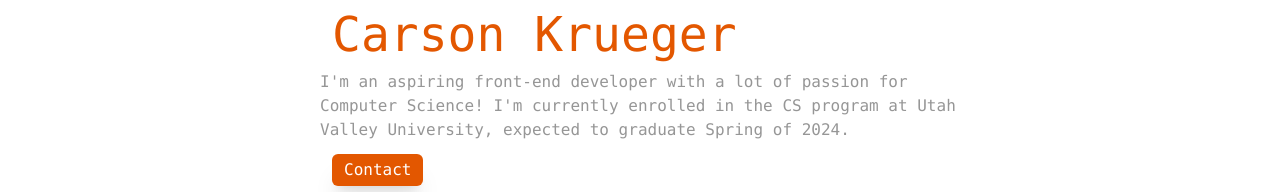
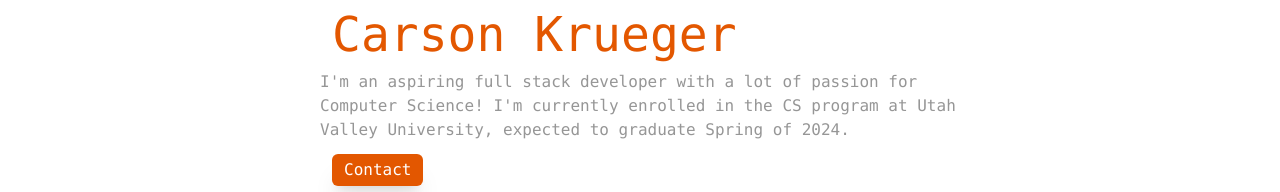
Before and after one commit to carsonkrueger/My-Portfolio-Site, a Next.js app: page / in a window 1280 px wide. Shown: the part 320-512 px from the top of the page. Built offline with nearby package versions, Linux system fonts and the light colour scheme; no server answers.

Commit message:
added scrolling to contact button

```diff
--- a/app/components/Contact.tsx
+++ b/app/components/Contact.tsx
@@ -1,6 +1,6 @@
 "use client";
 
-import { useRef, createRef, FormEvent, useEffect } from "react";
+import { useRef, FormEvent, useEffect } from "react";
 import emailjs from "@emailjs/browser";
 
 import { ensure } from "../../utils/ensure";
--- a/app/page.tsx
+++ b/app/page.tsx
@@ -1,6 +1,6 @@
 "use client";
 
-import { useState, useRef, useEffect } from "react";
+import { useState, useRef } from "react";
 
 import HeaderIcon from "./components/HeaderIcon";
 import Button from "./components/Button";
@@ -15,6 +15,7 @@ import { NotiType } from "./types/types";
 export default function Home() {
   const [show, setShow] = useState<boolean>(false);
   const noti = useRef<NotiType>(NotiType.FAILURE);
+  const contactRef = useRef<HTMLDivElement>(null);
 
   function addNotification(notiType: NotiType): void {
     noti.current = notiType;
@@ -23,6 +24,11 @@ export default function Home() {
 
   function removeNotification(): void {
     setShow(false);
+  }
+
+  function scrollTo(e: any, ref: Element) {
+    e.preventDefault();
+    if (ref) ref.scrollIntoView({ behavior: "smooth" });
   }
 
   return (
@@ -74,12 +80,12 @@ export default function Home() {
             Carson Krueger
           </div>
           <p>
-            I&apos;m an aspiring front-end developer with a lot of passion for
+            I&apos;m an aspiring full stack developer with a lot of passion for
             Computer Science! I&apos;m currently enrolled in the CS program at
             Utah Valley University, expected to graduate Spring of 2024.
           </p>
           <ButtonClient
-            // onClick={(e: any) => e.preventDefault()}
+            onClick={(e: any) => scrollTo(e, contactRef.current)}
             className="transition-transform hover:-translate-y-1 flex items-center justify-center bg-primary self-start px-3 py-1 sm:mt-7 ml-3 shadow-xl text-white rounded-md text-[1rem]"
             text="Contact"
           />
@@ -129,6 +135,7 @@ export default function Home() {
         </div>
       </div>
 
+      <div ref={contactRef}></div>
       <Contact show={show} addNotification={addNotification} />
     </div>
   );
```
